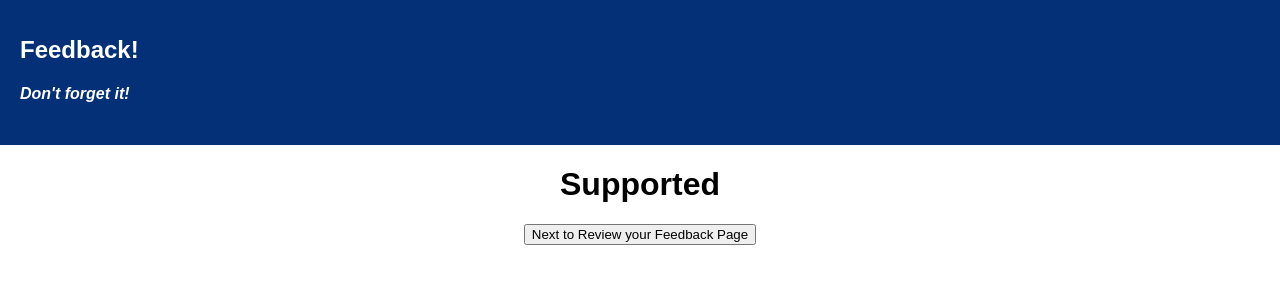
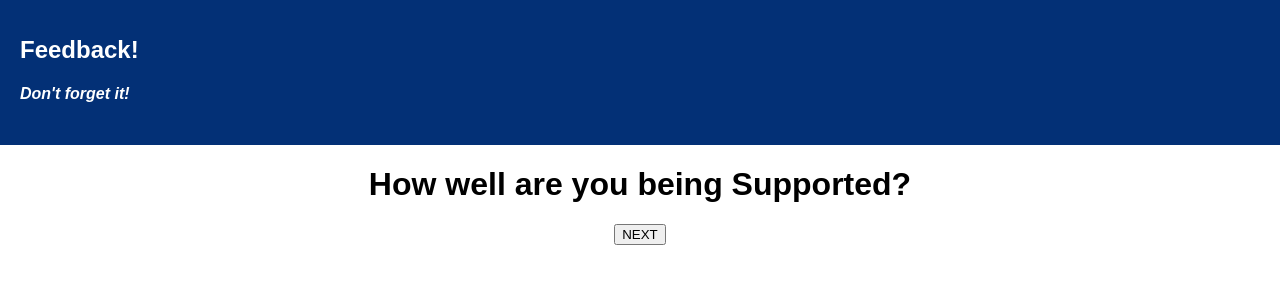
Before and after one commit to ErwinZadeh/redux-feedback-loop-chien, a React (Create React App) app: page /#/Supported in a window 1280 px wide. Shown: the top 300 px of the page. Built offline with nearby package versions, Linux system fonts and the light colour scheme.

Commit message:
fix react-router functionality

```diff
--- a/src/components/Comments/Comments.js
+++ b/src/components/Comments/Comments.js
@@ -1,10 +1,18 @@
 import React, {Component} from 'react';
 
 class Comments extends Component {
+
+  handleClick = () => {
+    // alert('you are headed to feedback review before submiting!');
+    ///CHANGE LOCATION???
+    this.props.history.push('/FeedbackReview')
+  }
+
   render() {
     return (
       <div>
-        <h1>Comments</h1>
+        <h1>Any comments you want to leave?</h1>
+        <button onClick={this.handleClick}>NEXT</button>
       </div>
     )
   }
--- a/src/components/FeedbackReview/FeedbackReview.js
+++ b/src/components/FeedbackReview/FeedbackReview.js
@@ -1,9 +1,9 @@
 import React, { Component } from 'react';
 
-class FeedBackReview extends Component {
+class FeedbackReview extends Component {
 
   handleClick = () => {
-    alert('you are submitting this form');
+    // alert('you are submitting this form');
     //Change Location"
     this.props.history.push('/FeedbackSubmit')
   }
@@ -11,11 +11,11 @@ class FeedBackReview extends Component {
   render() {
     return (
       <div>
-        <h1>Feedback Review</h1>
+        <h1>Review Your Feedback</h1>
         <button onClick={this.handleClick}>SUBMIT</button>
       </div>
     )
   }
 }
 
-export default FeedBackReview;
+export default FeedbackReview;
--- a/src/components/FeedbackSubmit/FeedbackSubmit.js
+++ b/src/components/FeedbackSubmit/FeedbackSubmit.js
@@ -1,10 +1,19 @@
 import React, {Component} from 'react';
 
 class FeedbackSubmit extends Component {
+
+  handleClick = () => {
+    // alert('you come back to home page!');
+    //Change Location"
+    this.props.history.push('/')
+  }
+
   render() {
     return (
       <div>
-        <h1>Feedback Submit</h1>
+        <h1>Feedback!</h1>
+        <h1>Thank You!</h1>
+        <button onClick={this.handleClick}>NEXT</button>
       </div>
     )
   }
--- a/src/components/Home/Home.js
+++ b/src/components/Home/Home.js
@@ -3,7 +3,7 @@ import React, {Component} from 'react';
 class Home extends Component {
 
   handleClick = () => {
-    alert("You are headed to understanding");
+    // alert("You are headed to understanding");
     ///CHANGE LOCATION???
     this.props.history.push('/Understanding')
   }
@@ -11,8 +11,8 @@ class Home extends Component {
   render() {
     return (
       <div>
-        <h1>HOME</h1>
-        <button onClick={this.handleClick}>Next Question about Understanding</button>
+        <h1>How are you feeling today?</h1>
+        <button onClick={this.handleClick}>NEXT</button>
       </div>
     )
   }
--- a/src/components/Supported/Supported.js
+++ b/src/components/Supported/Supported.js
@@ -3,16 +3,16 @@ import React, { Component } from 'react';
 class Supported extends Component {
 
   handleClick = () => {
-    alert('you are headed to feedback review before submiting!')
+    // alert('you are headed to leave comments');
     ///CHANGE LOCATION???
-    this.props.history.push('/FeedbackReview')
+    this.props.history.push('/Comments')
   }
 
   render() {
     return (
       <div>
-        <h1>Supported</h1>
-        <button onClick={this.handleClick}>Next to Review your Feedback Page</button>
+        <h1>How well are you being Supported?</h1>
+        <button onClick={this.handleClick}>NEXT</button>
       </div>
     )
   }
--- a/src/components/Understanding/Understanding.js
+++ b/src/components/Understanding/Understanding.js
@@ -3,7 +3,7 @@ import React, {Component} from 'react';
 class Understanding extends Component {
 
   handleClick = () => {
-    alert("You are headed to supported");
+    // alert("You are headed to supported");
     ///CHANGE LOCATION???
     this.props.history.push('/Supported')
   }
@@ -11,8 +11,8 @@ class Understanding extends Component {
   render() {
     return (
       <div>
-        <h1>UNDERSTANDING</h1>
-        <button onClick={this.handleClick}>Next Question about being supported</button>
+        <h1>How well are you understanding the content?</h1>
+        <button onClick={this.handleClick}>NEXT</button>
       </div>
     )
   }
```
